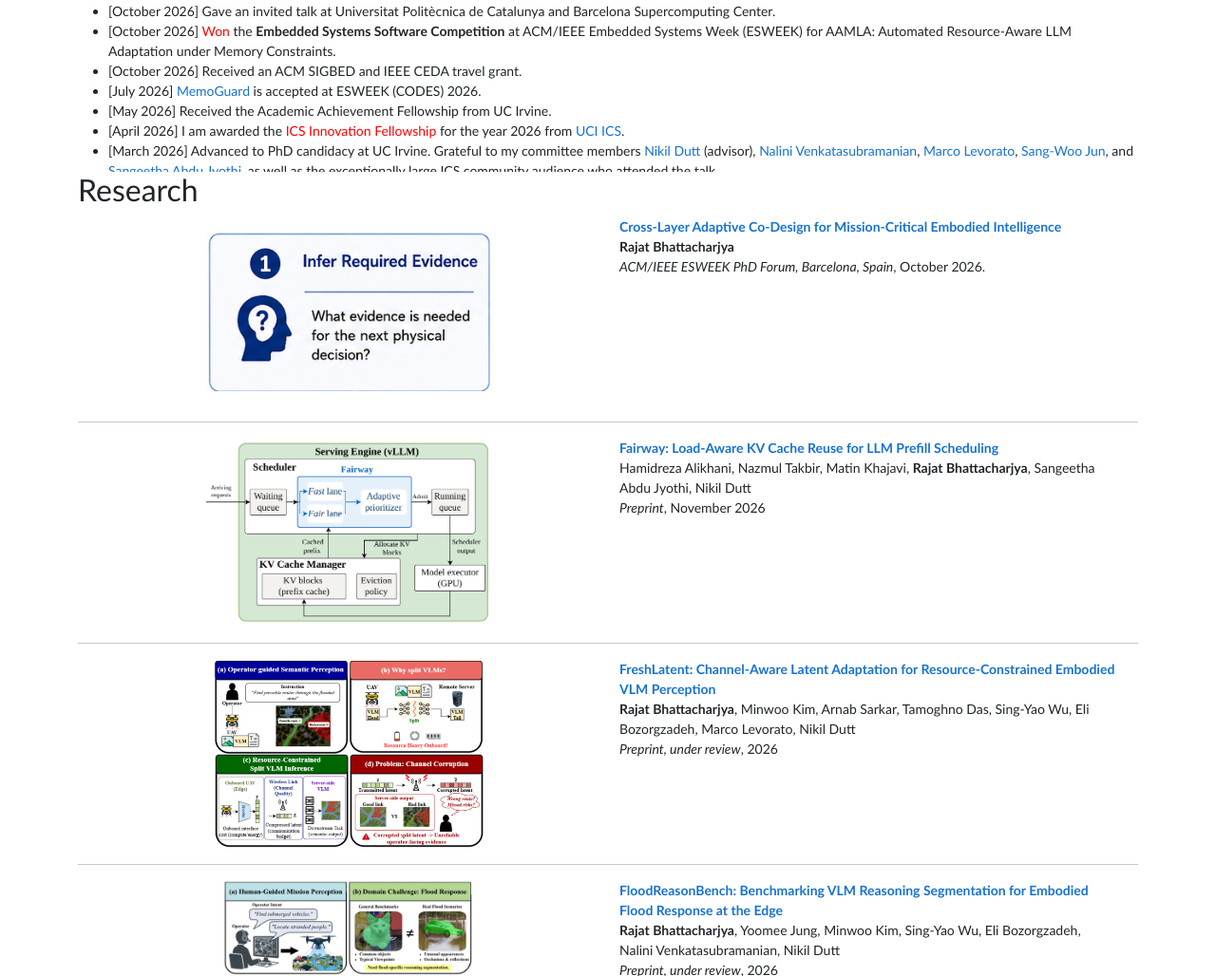
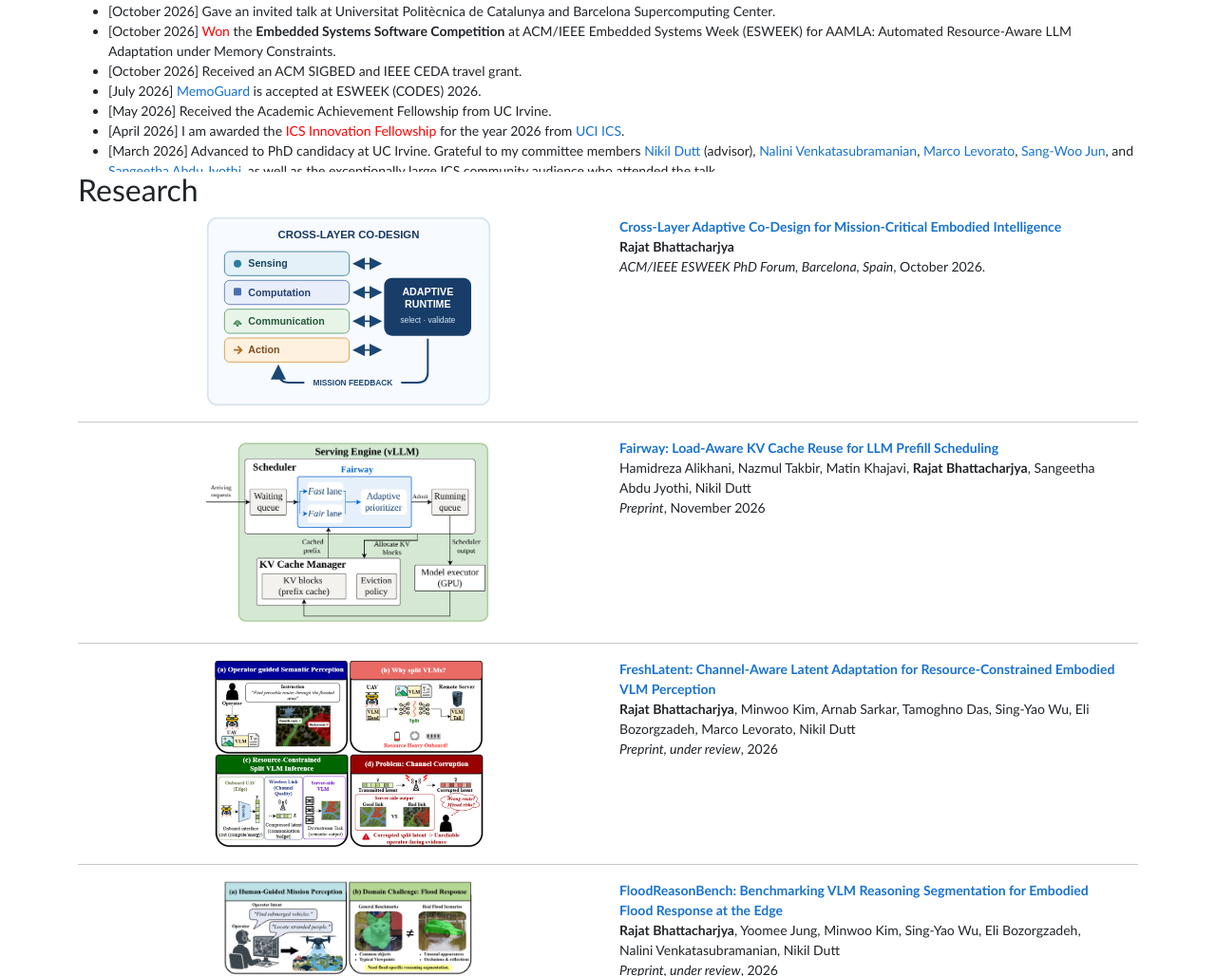
Before and after one commit to rajatbh21/rajatbh21.github.io, a plain HTML site: page index.html in a window 1280 px wide. Shown: the part 725-1753 px from the top of the page at 95% size. Drawn offline with nearby package versions, Linux system fonts and the light colour scheme.

Commit message:
Illustrate cross-layer adaptive co-design

```diff
--- a/index.html
+++ b/index.html
@@ -139,7 +139,7 @@ as well as the exceptionally large ICS community audience who attended the talk.
   <div class="container">
     <h2> Research </h2>
 
-    <div class="publication"><div class="container"><div class="row"><div class="col-sm col-md-6 col-sm-12"><div class="t"><div class="td"><a href="images/phd-forum.png"><img src="images/phd-forum-thumb.png" alt="Overview of cross-layer adaptive co-design for embodied intelligence" width="300" height="200" style="border-style: none; object-fit: contain; max-width: 100%;"></a></div></div></div><div class="col-sm col-md-6 col-sm-12">
+    <div class="publication"><div class="container"><div class="row"><div class="col-sm col-md-6 col-sm-12"><div class="t"><div class="td"><a href="images/phd-forum.png"><img src="images/cross-layer-codesign.svg" alt="Sensing, computation, communication, and action coordinated by an adaptive runtime with mission feedback" width="300" height="200" style="border-style: none; object-fit: contain; max-width: 100%;"></a></div></div></div><div class="col-sm col-md-6 col-sm-12">
       <p><a href="papers/esweek-phd-forum.html"><b>Cross-Layer Adaptive Co-Design for Mission-Critical Embodied Intelligence</b></a><br>
       <strong>Rajat Bhattacharjya</strong><br>
       <em>ACM/IEEE ESWEEK PhD Forum, Barcelona, Spain</em>, October 2026.</p>
```
Also changed, not shown: images/cross-layer-codesign.svg (added).
